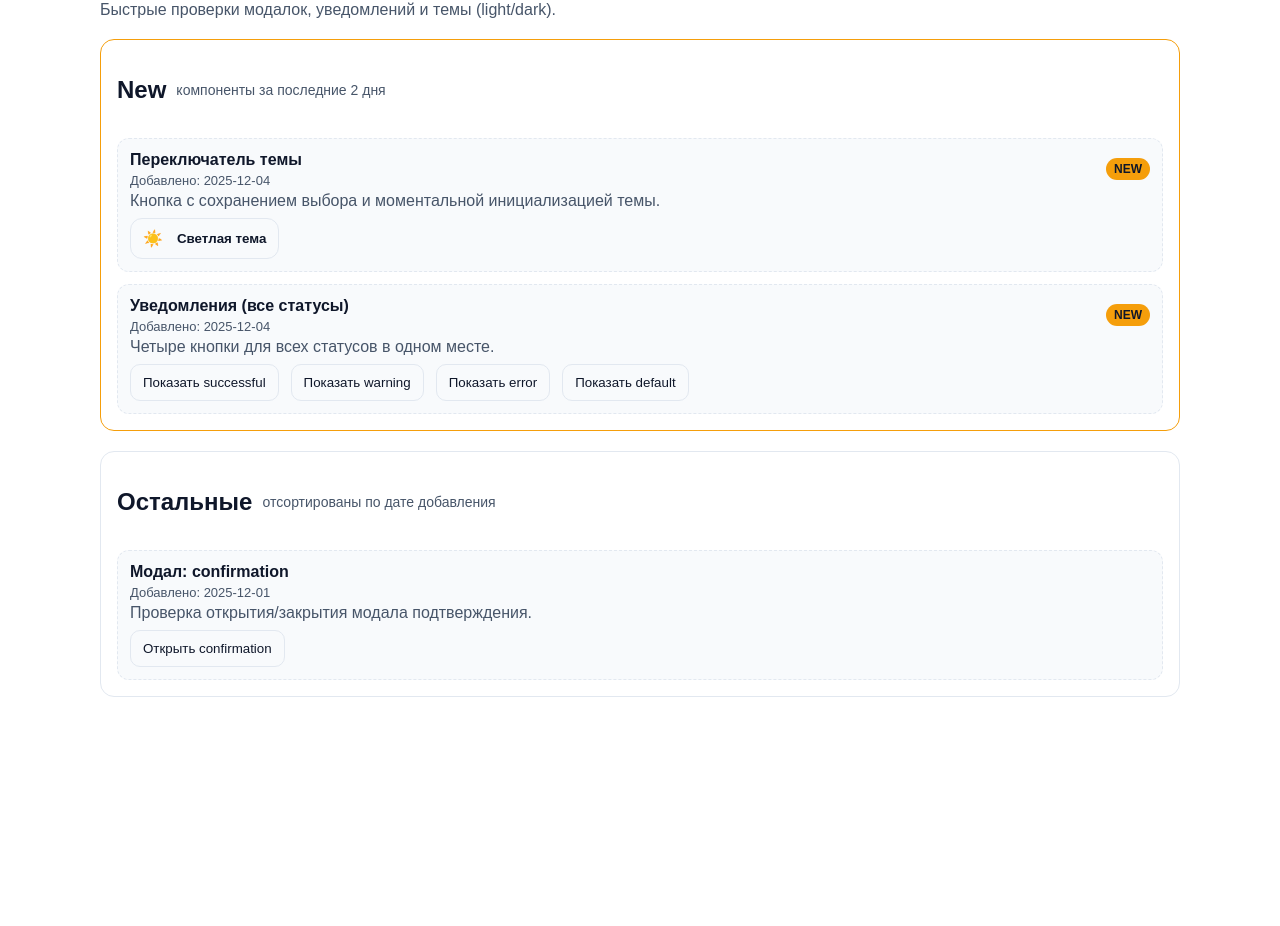
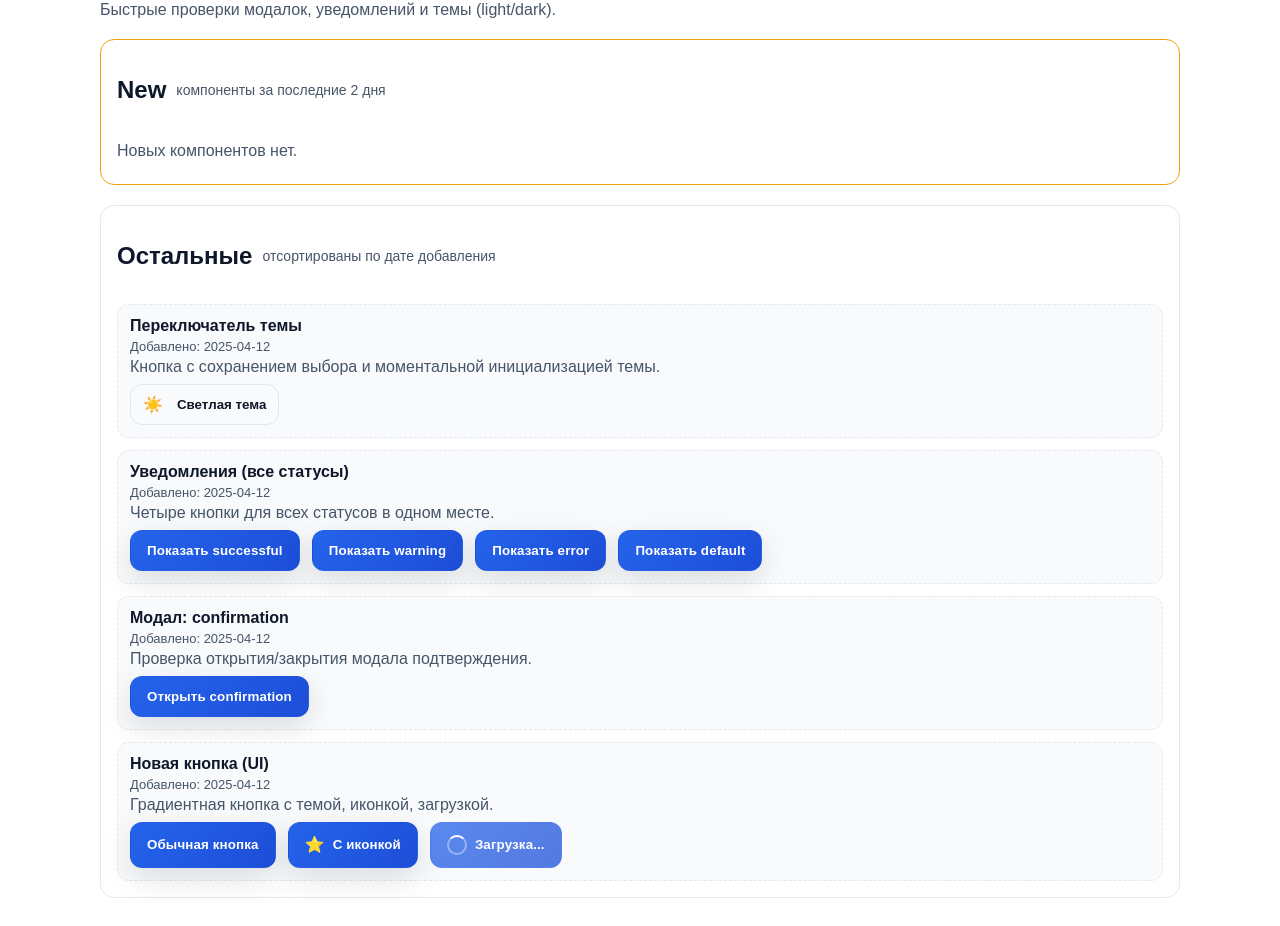
Before and after one commit to Filippov-Nikolay/java_project, a Next.js app in the folder online-diary/frontend/: page /dev in a window 1280 px wide. Shown: the part 100-1026 px from the top of the page. Before the commit the page ends 825 px from the top, so only its background shows below. Built offline with nearby package versions, Linux system fonts and the light colour scheme.

Commit message:
added custom btn and added on page

```diff
--- a/online-diary/frontend/src/app/dev/page.tsx
+++ b/online-diary/frontend/src/app/dev/page.tsx
@@ -5,6 +5,7 @@ import type { ReactNode } from "react";
 import { openModal } from "@features/modals/model/modalSlice";
 import { showNotification } from "@features/notifications/model/notificationSlice";
 import type { NotificationStatus } from "@features/notifications/model/types";
+import Button from "@shared/ui/Button";
 import ThemeToggle from "@features/theme/ui/ThemeToggle";
 import { useAppDispatch } from "@shared/store/hooks";
 
@@ -19,7 +20,7 @@ const notificationMessages: Record<NotificationStatus, string> = {
 
 type ShowcaseEntry = {
     id?: string;
-    addedAt: string;
+    addedAt: string; // YYYY-MM-DD
     title: string;
     description: string;
     render: () => ReactNode;
@@ -27,7 +28,7 @@ type ShowcaseEntry = {
 
 const TWO_DAYS_MS = 2 * 24 * 60 * 60 * 1000;
 const parseDateSafe = (date: string) => {
-    const ms = new Date(date).getTime();
+    const ms = Date.parse(`${date}T00:00:00`);
     return Number.isFinite(ms) ? ms : 0;
 };
 const isNewEntry = (date: string, now: number) => {
@@ -39,14 +40,6 @@ const isNewEntry = (date: string, now: number) => {
 export default function DevPlaygroundPage() {
     const dispatch = useAppDispatch();
     const now = Date.now();
-
-    // ←←←← ВСТАВЬ ЭТО ВРЕМЕННО ←←←←
-    console.log("Сегодня (ms):", now);
-    console.log("Дата 2025-04-12 (ms):", parseDateSafe("2025-04-12"));
-    console.log("Разница (мс):", now - parseDateSafe("2025-04-12"));
-    console.log("2 дня (мс):", 2 * 24 * 60 * 60 * 1000);
-    console.log("Компонент новый?", isNewEntry("2025-04-12", now));
-    // ←←←← КОНЕЦ ВРЕМЕННОГО ЛОГА ←←←←
 
     const triggerNotification = (status: NotificationStatus) => {
         dispatch(
@@ -72,28 +65,25 @@ export default function DevPlaygroundPage() {
     const showcase: ShowcaseEntry[] = [
         {
             id: "theme-toggle",
-            addedAt: "2025-12-04",
+            addedAt: "2025-04-12",
             title: "Переключатель темы",
             description: "Кнопка с сохранением выбора и моментальной инициализацией темы.",
             render: () => <ThemeToggle />,
         },
         {
             id: "notifications-all",
-            addedAt: "2025-12-04",
+            addedAt: "2025-04-12",
             title: "Уведомления (все статусы)",
             description: "Четыре кнопки для всех статусов в одном месте.",
             render: () => (
                 <div className={styles.row}>
                     {(["successful", "warning", "error", "default"] as NotificationStatus[]).map(
                         (status) => (
-                            <button
+                            <Button
                                 key={status}
-                                type="button"
-                                className={styles.button}
+                                label={`Показать ${status}`}
                                 onClick={() => triggerNotification(status)}
-                            >
-                                Показать {status}
-                            </button>
+                            />
                         ),
                     )}
                 </div>
@@ -101,13 +91,29 @@ export default function DevPlaygroundPage() {
         },
         {
             id: "modal-confirm",
-            addedAt: "2025-12-01",
+            addedAt: "2025-04-12",
             title: "Модал: confirmation",
             description: "Проверка открытия/закрытия модала подтверждения.",
             render: () => (
-                <button type="button" className={styles.button} onClick={triggerModal}>
-                    Открыть confirmation
-                </button>
+                <Button label="Открыть confirmation" onClick={triggerModal} />
+            ),
+        },
+        {
+            id: "button-demo",
+            addedAt: "2025-04-12",
+            title: "Новая кнопка (UI)",
+            description: "Градиентная кнопка с темой, иконкой, загрузкой.",
+            render: () => (
+                <div className={styles.row}>
+                    <Button label="Обычная кнопка" />
+                    <Button
+                        label="С иконкой"
+                        icon="⭐"
+                        iconPosition="left"
+                        onClick={() => triggerNotification("successful")}
+                    />
+                    <Button label="Загрузка..." isLoading />
+                </div>
             ),
         },
     ];
--- a/online-diary/frontend/src/shared/styles/globals.scss
+++ b/online-diary/frontend/src/shared/styles/globals.scss
@@ -7,6 +7,9 @@
     --surface: #ffffff;
     --surface-muted: #f8fafc;
     --border-color: #e2e8f0;
+    --accent: #2563eb;
+    --accent-hover: #1d4ed8;
+    --accent-contrast: #ffffff;
 }
 
 :root[data-theme="dark"] {
@@ -16,6 +19,9 @@
     --surface: #111827;
     --surface-muted: #1f2937;
     --border-color: #1f2937;
+    --accent: #38bdf8;
+    --accent-hover: #0ea5e9;
+    --accent-contrast: #0b1220;
 }
 
 body {
--- a/online-diary/frontend/src/shared/ui/Button/index.tsx
+++ b/online-diary/frontend/src/shared/ui/Button/index.tsx
@@ -1,3 +1,58 @@
-export default function Button() {
-  return <button type="button">Button placeholder</button>;
+"use client";
+
+import type {
+    ButtonHTMLAttributes,
+    ReactNode,
+} from "react";
+
+import styles from "./styles.module.scss";
+
+type IconPosition = "left" | "right";
+
+type ButtonProps = ButtonHTMLAttributes<HTMLButtonElement> & {
+    label?: string;
+    icon?: ReactNode;
+    iconPosition?: IconPosition;
+    isLoading?: boolean;
+};
+
+export default function Button({
+    label,
+    children,
+    icon,
+    iconPosition = "left",
+    isLoading = false,
+    className,
+    disabled,
+    ...rest
+}: ButtonProps) {
+    const textContent = label ?? children;
+    const mergedClassName = [styles.button, className].filter(Boolean).join(" ");
+    const showIcon = icon && !isLoading;
+
+    return (
+        <button
+            type="button"
+            className={mergedClassName}
+            disabled={disabled || isLoading}
+            {...rest}
+        >
+            {isLoading ? (
+                <span className={styles.loading}>
+                    <span className={styles.spinner} aria-hidden />
+                    <span>Загрузка...</span>
+                </span>
+            ) : (
+                <span className={styles.content}>
+                    {showIcon && iconPosition === "left" ? (
+                        <span className={styles.icon}>{icon}</span>
+                    ) : null}
+                    {textContent}
+                    {showIcon && iconPosition === "right" ? (
+                        <span className={styles.icon}>{icon}</span>
+                    ) : null}
+                </span>
+            )}
+        </button>
+    );
 }
--- a/online-diary/frontend/src/shared/ui/Button/styles.module.scss
+++ b/online-diary/frontend/src/shared/ui/Button/styles.module.scss
@@ -1 +1,66 @@
-/* Styles for Button */
+.button {
+  display: inline-flex;
+  align-items: center;
+  justify-content: center;
+  gap: 10px;
+  padding: 12px 16px;
+  border-radius: 12px;
+  border: 1px solid transparent;
+  background: linear-gradient(135deg, var(--accent), var(--accent-hover));
+  color: var(--accent-contrast);
+  cursor: pointer;
+  font-weight: 700;
+  letter-spacing: 0.01em;
+  transition: transform 120ms ease, box-shadow 150ms ease, filter 150ms ease;
+  box-shadow: 0 10px 30px rgba(0, 0, 0, 0.12);
+}
+
+.button:hover:not(:disabled) {
+  transform: translateY(-1px);
+  box-shadow: 0 12px 32px rgba(0, 0, 0, 0.16);
+}
+
+.button:active:not(:disabled) {
+  transform: translateY(0);
+  filter: brightness(0.98);
+}
+
+.button:disabled {
+  cursor: not-allowed;
+  opacity: 0.75;
+  box-shadow: none;
+}
+
+.content {
+  display: inline-flex;
+  align-items: center;
+  gap: 8px;
+}
+
+.icon {
+  display: inline-flex;
+  align-items: center;
+  justify-content: center;
+  font-size: 16px;
+}
+
+.loading {
+  display: inline-flex;
+  align-items: center;
+  gap: 8px;
+}
+
+.spinner {
+  width: 16px;
+  height: 16px;
+  border-radius: 50%;
+  border: 2px solid rgba(255, 255, 255, 0.4);
+  border-top-color: rgba(255, 255, 255, 1);
+  animation: spin 700ms linear infinite;
+}
+
+@keyframes spin {
+  to {
+    transform: rotate(360deg);
+  }
+}
```
